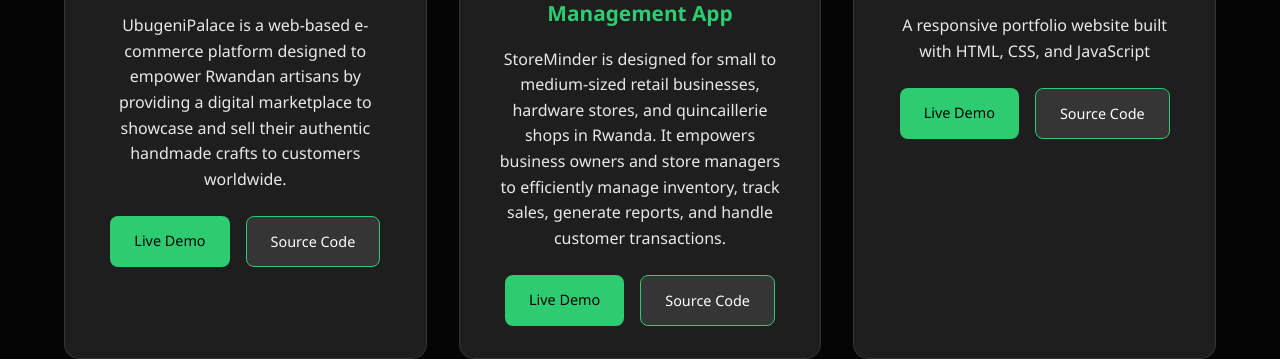
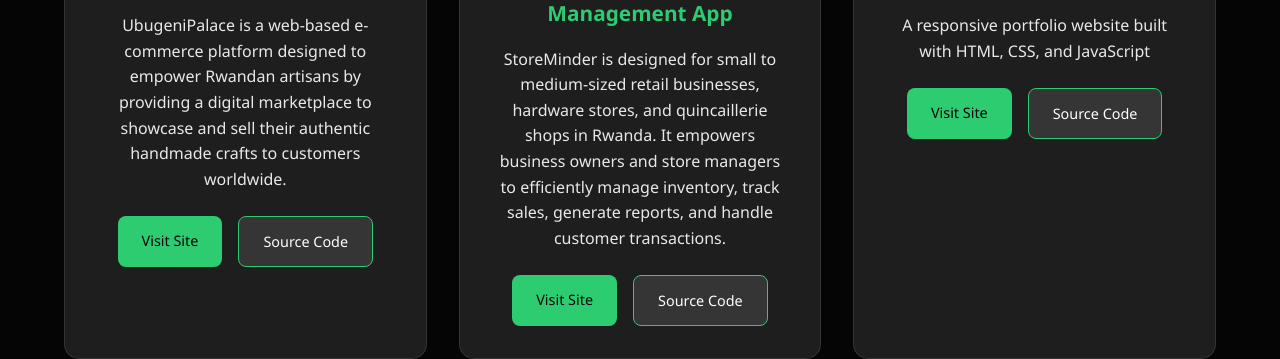
Before and after one commit to ManJoseph/ManJoseph.info, a plain HTML site: page projects.html in a window 1280 px wide. Shown: the part 485-844 px from the top of the page. Drawn offline with Linux system fonts and the light colour scheme.

Commit message:
Update projects.html

```diff
--- a/projects.html
+++ b/projects.html
@@ -30,7 +30,7 @@
 by providing a digital marketplace to showcase and sell their authentic handmade crafts to
 customers worldwide.</p>
                     <div class="project-links">
-                        <a href="#" class="live-demo">Live Demo</a>
+                        <a href="#" class="live-demo">Visit Site</a>
                         <a href="#" class="source-code">Source Code</a>
                     </div>
                 </div>
@@ -45,7 +45,7 @@ customers worldwide.</p>
 and quincaillerie shops in Rwanda. It empowers business owners and store managers to efficiently
 manage inventory, track sales, generate reports, and handle customer transactions.</p>
                     <div class="project-links">
-                        <a href="#" class="live-demo">Live Demo</a>
+                        <a href="#" class="live-demo">Visit Site</a>
                         <a href="#" class="source-code">Source Code</a>
                     </div>
                 </div>
@@ -58,8 +58,8 @@ manage inventory, track sales, generate reports, and handle customer transaction
                     <h3>Portfolio Website</h3>
                     <p>A responsive portfolio website built with HTML, CSS, and JavaScript</p>
                     <div class="project-links">
-                        <a href="#" class="live-demo">Live Demo</a>
-                        <a href="#" class="source-code">Source Code</a>
+                        <a href="https://manjoseph.github.io/ManJoseph.info/" class="live-demo">Visit Site</a>
+                        <a href="https://github.com/ManJoseph/ManJoseph.info" class="source-code">Source Code</a>
                     </div>
                 </div>
             </div>
```
